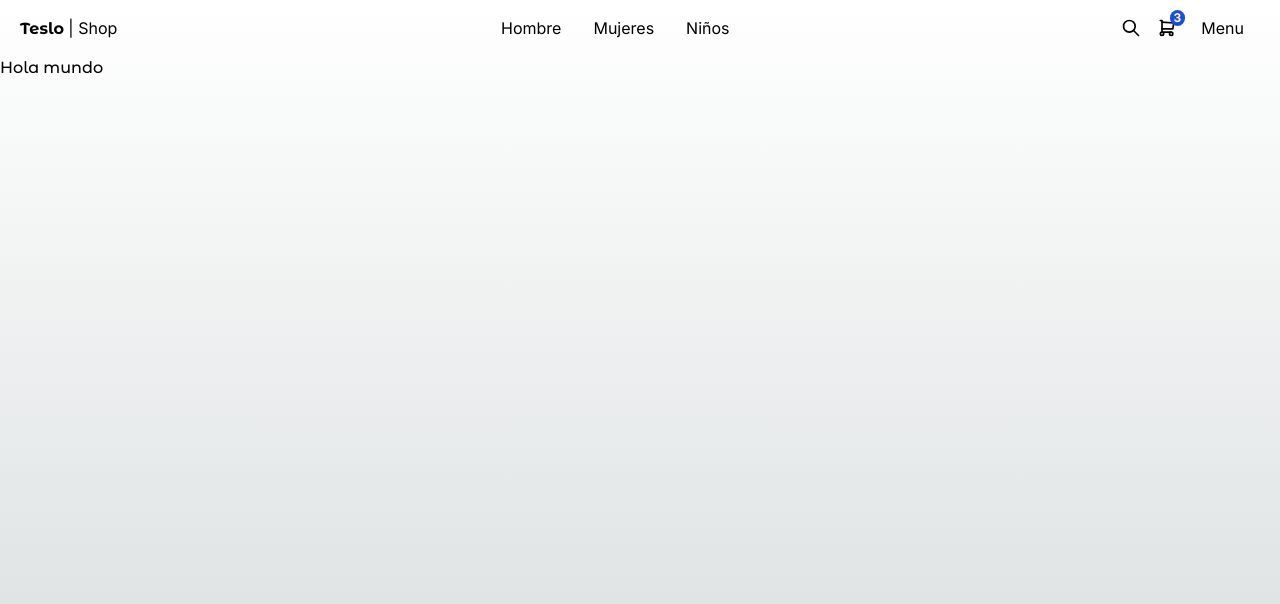
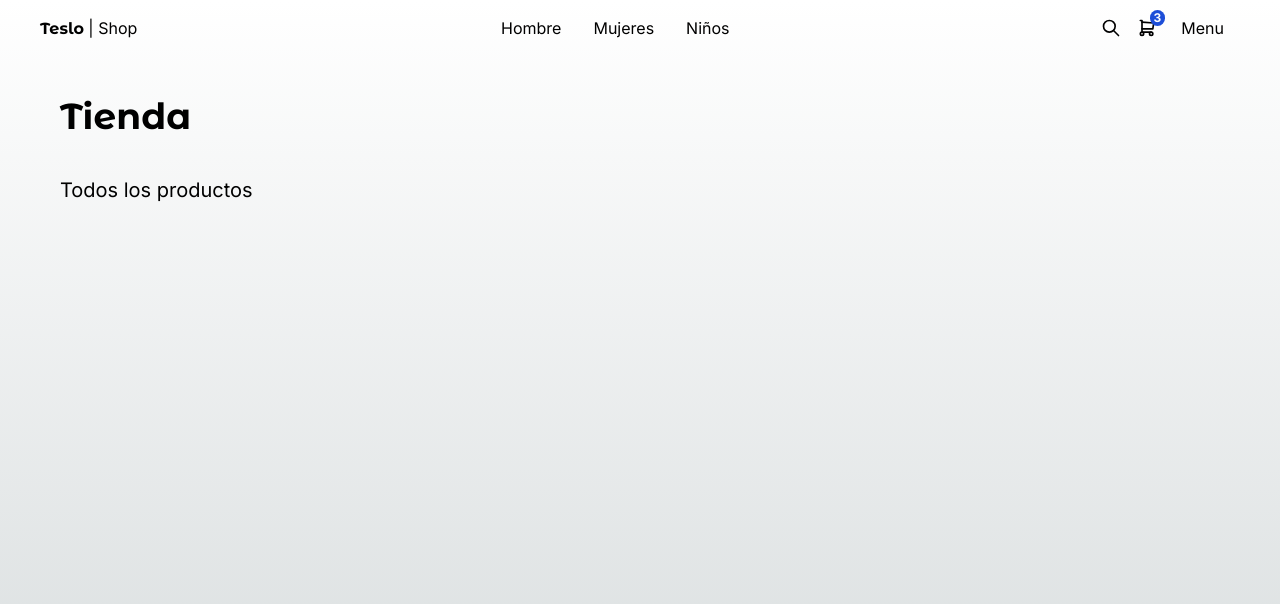
Before and after one commit to angelcruz07/Teslo-shop, a Next.js app: page / in a window 1280 px wide. Shown: the top 604 px of the page. Built offline with nearby package versions, Linux system fonts and the light colour scheme.

Commit message:
feat: add component title

```diff
--- a/src/app/(shop)/layout.tsx
+++ b/src/app/(shop)/layout.tsx
@@ -6,9 +6,9 @@
   children: React.ReactNode
 }>) {
   return (
-    <main className='min-h-screen'>
+    <main className='min-h-screen px-5'>
       <TopMenu />
-      {children}
+      <div className='px-0 sm:px-10'>{children}</div>
     </main>
   )
 }
--- a/src/app/(shop)/page.tsx
+++ b/src/app/(shop)/page.tsx
@@ -1,9 +1,9 @@
-import { titleFont } from '@/config/fonts'
+import { Title } from '@/components'
 
 export default function Home() {
   return (
-    <div>
-      <h1 className={titleFont.className}>Hola mundo</h1>
-    </div>
+    <>
+      <Title title='Tienda' subtitle='Todos los productos' className='mb-2' />
+    </>
   )
 }
--- a/src/components/index.ts
+++ b/src/components/index.ts
@@ -1,2 +1,3 @@
+export * from './ui/not-found/PageNotFound'
+export * from './ui/title/Title'
 export * from './ui/top-menu/TopMenu'
-export * from './ui/not-found/PageNotFound'
--- /dev/null
+++ b/src/components/ui/title/Title.tsx
@@ -0,0 +1,19 @@
+import { titleFont } from '@/config/fonts'
+
+interface Props {
+  title: string
+  subtitle?: string
+  className?: string
+}
+
+export const Title = ({ title, subtitle, className }: Props) => {
+  return (
+    <div className={`mt-3 ${className}`}>
+      <h1
+        className={`${titleFont.className} antialiased text-4xl font-semibold my-10`}>
+        {title}
+      </h1>
+      {subtitle && <h3 className='text-xl mb-10'>{subtitle}</h3>}
+    </div>
+  )
+}
```
